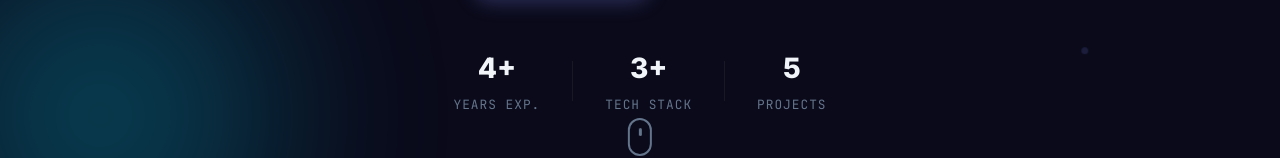
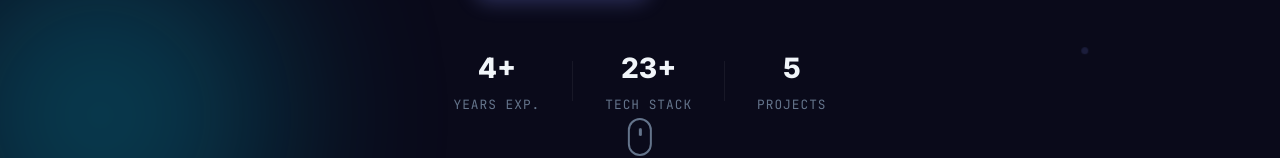
Before and after one commit to currentJob/currentJob.github.io, a React (Create React App) app: page / in a window 1280 px wide. Shown: the part 586-744 px from the top of the page. Built offline with nearby package versions, Linux system fonts and the light colour scheme.

Commit message:
feat: 메인 화면 기술 스택 카운트 로직 수정 (모든 세부 기술 합계)

```diff
--- a/src/components/HeroSection.js
+++ b/src/components/HeroSection.js
@@ -67,7 +67,11 @@ export default function HeroSection() {
           </div>
           <div className="stat-divider" />
           <div className="stat-item">
-            <span className="stat-number">{profileData.techStack.length}+</span>
+            <span className="stat-number">
+              {profileData.techStack.reduce((acc, group) =>
+                acc + group.skills.reduce((sAcc, s) => sAcc + s.subSkills.length, 0), 0
+              )}+
+            </span>
             <span className="stat-label">Tech Stack</span>
           </div>
           <div className="stat-divider" />
```
